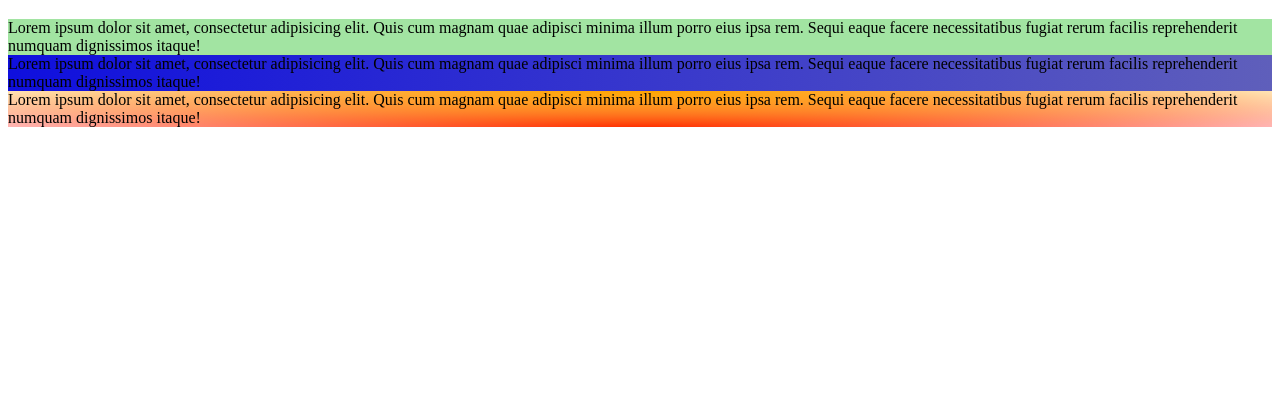
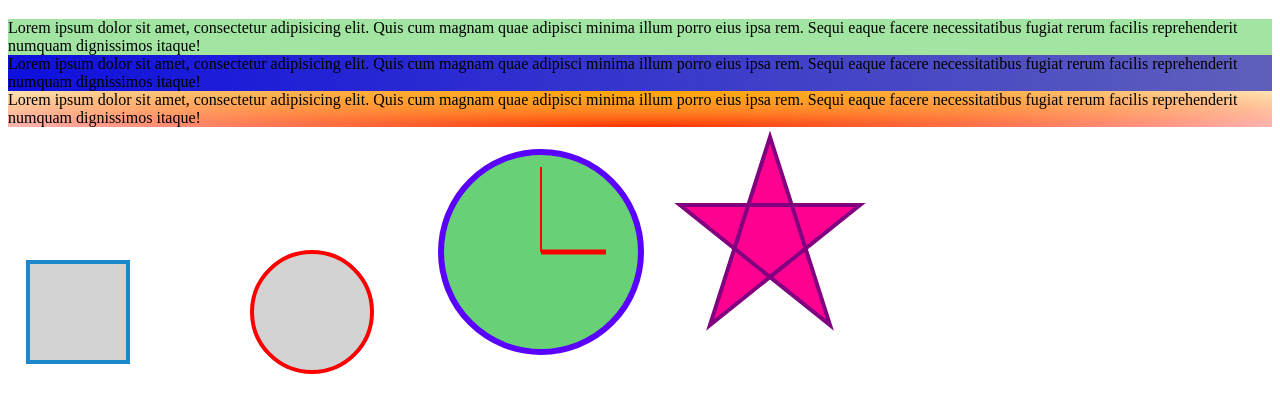
Before and after one commit to JVolkova10/JVolkova10, a plain HTML site: page exercises/lecture-07/index.html in a window 1280 px wide. Shown: the part 61-474 px from the top of the page. Drawn offline with Linux system fonts and the light colour scheme.

Commit message:
add exercise 7

```diff
--- a/exercises/lecture-07/index.html
+++ b/exercises/lecture-07/index.html
@@ -43,16 +43,30 @@
 
     <!--Завдання 2
     Створити svg-прямокутник розміром 100х100 з координатами 20,20 20, 20. Для обрамлення встановити колір #1c87c9 та товщину лінії 4. Встановити фон прямокутника lightgray.-->
+        <svg width="200" height="135">
+        <rect x="20" y="20" width="100" height="100" style="fill:lightgray; stroke:#1c87c9; stroke-width:4" />
+       </svg>
 
     <!-- Завдання 3
     Створити svg-коло розміром 200х200 радіусом = 60 та центром з координатами 100, 70. Для обрамлення встановити червоний колір та товщину лінії 4. Встановити фон кола lightgray.-->
+        <svg width="200" height="135">
+        <circle cx="100" cy="70" r="60" style="fill:lightgray; stroke:red; stroke-width:4" />
+       </svg>
 
-    <!-- Завдання 4
+       <!-- Завдання 4
     Створити svg-малюнок годинника, що показує час = 3 години-->
+    <svg width="250" height="250">
+        <circle cx="125" cy="125" r="100" style="fill:rgb(104, 209, 117); stroke:rgb(89, 0, 255); stroke-width:6" />
+        <line x1="125" y1="125" x2="125" y2="40" style="stroke:rgb(255,0,0);stroke-width:2" />
+        <line x1="125" y1="125" x2="190" y2="125" style="stroke:rgb(255,0,0);stroke-width:5" />
+    </svg>
 
     <!-- Завдання 5
     Створити svg-малюнок зірки (необов'язкове завдання)-->
-
+    <svg height="250" width="250">
+        <polygon points="100,10 40,198 190,78 10,78 160,198"
+        style="fill:rgb(255, 0, 144);stroke:purple;stroke-width:4;fill-rule:nonzero;" />
+      </svg>
 
 </body>
 </html>
```
